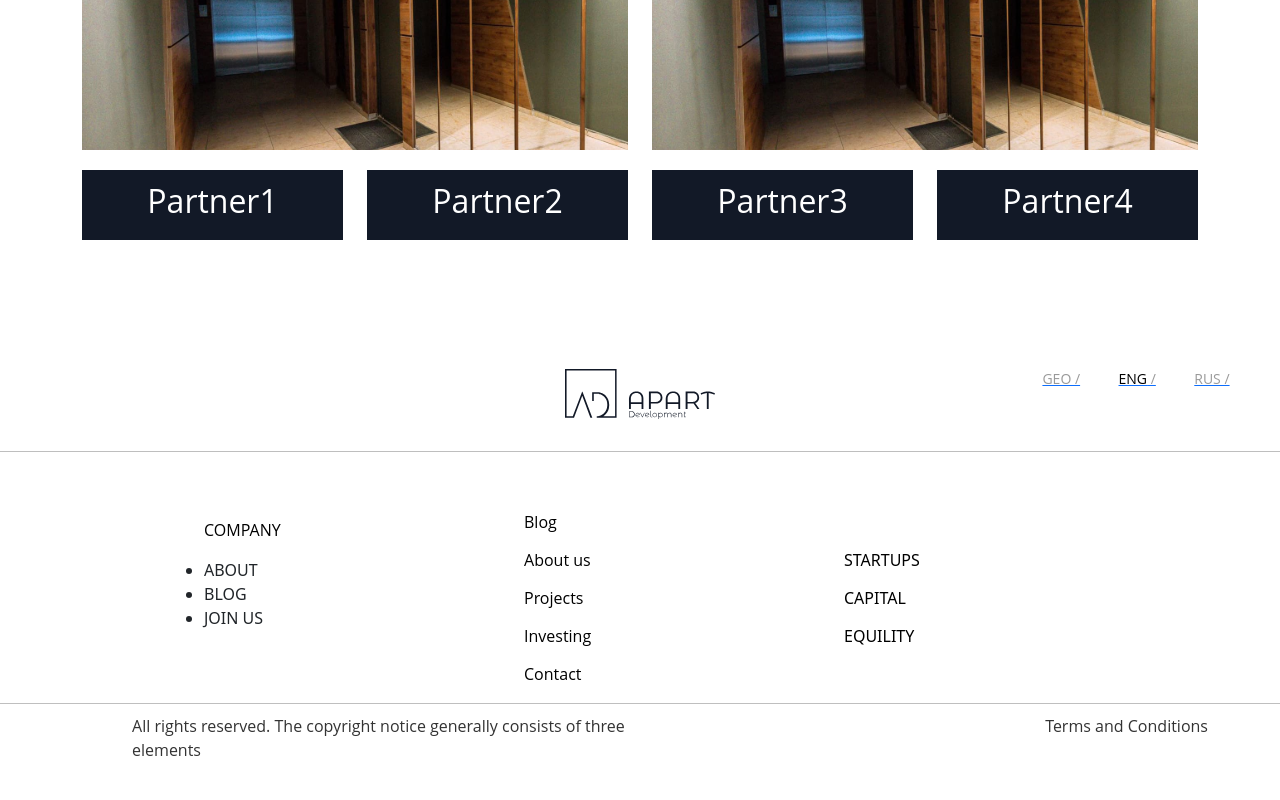
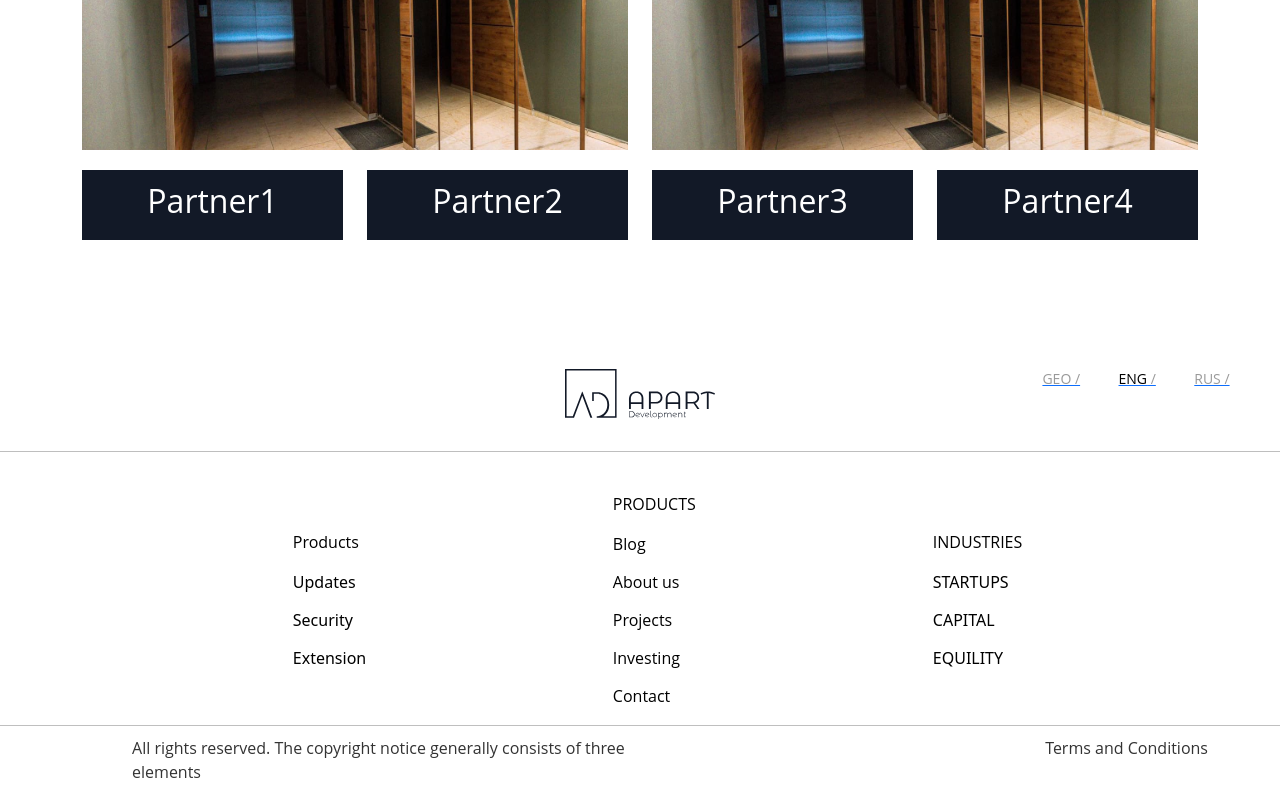
Before and after one commit to G-Apxo/Apart, a Next.js app: page / in a window 1280 px wide. Shown: the part 1690-2490 px from the top of the page. Before the commit the page ends 2468 px from the top, so only its background shows below. Built offline with nearby package versions, Linux system fonts and the light colour scheme.

Commit message:
white footer update

```diff
--- a/src/components/Footer/Footer_white.js
+++ b/src/components/Footer/Footer_white.js
@@ -44,26 +44,26 @@ return (
          </div>
       </Row>
       <Row className='footer-info footer-splitter'>
-         <div className='col-lg-3'>
-            <ul className='footer-info-ul-white-white'>
+        <div className='col-lg-3'>
+            <ul className='footer-info-ul-white'>
                <p className='footer-info-title-white'>
-                  COMPANY
+                  Products
                </p>
                <li>
-                  ABOUT
+                  Updates
                </li>
                <li>
-                  BLOG
+                  Security
                </li>
                <li>
-                  JOIN US
+                  Extension
                </li>
             </ul>
          </div>
          <div className='col-lg-3'>
             <nav>
                <ul className='footer-info-ul-white'>
-                  <p className='footer-info-title'>
+                  <p className='footer-info-title-white'>
                      PRODUCTS
                   </p>
                   {path.map((value) => {
@@ -80,7 +80,7 @@ return (
          </div>
          <div className='col-lg-3'>
             <ul className='footer-info-ul-white'>
-               <p className='footer-info-title'>
+               <p className='footer-info-title-white'>
                   INDUSTRIES
                </p>
                <li>
--- a/styles/globals.css
+++ b/styles/globals.css
@@ -361,6 +361,10 @@ width: 100%;
   list-style: none;
   margin-bottom: 14px;
 }
+.footer-info-ul-white {
+  transform: translateX(30%);
+  margin-top: 30px;
+}
 .footer-info-ul-white li {
   color: rgb(0, 0, 0);
   list-style: none;
```
